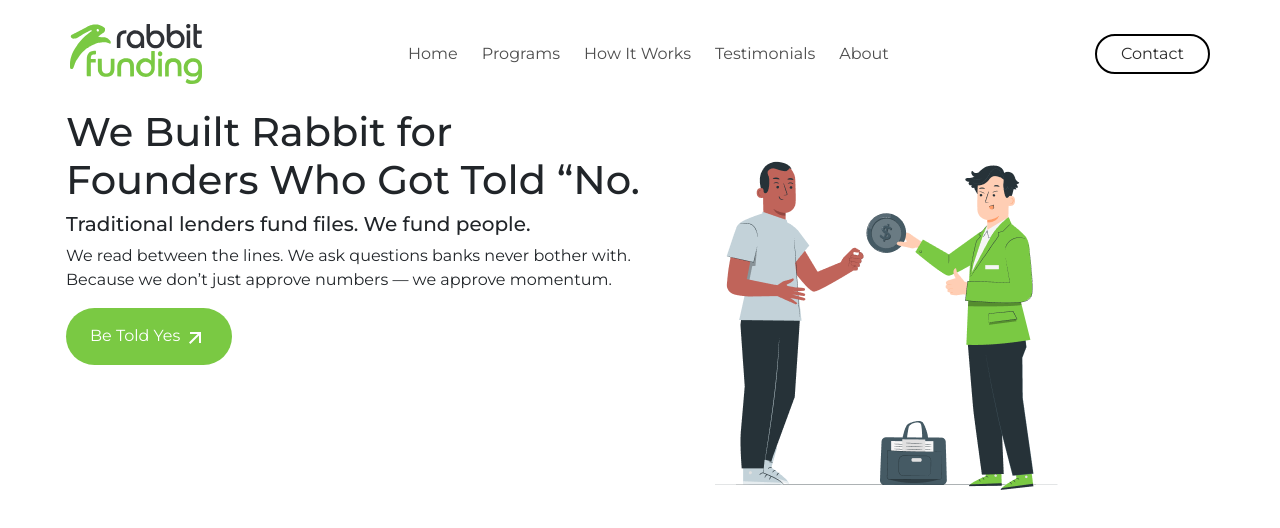
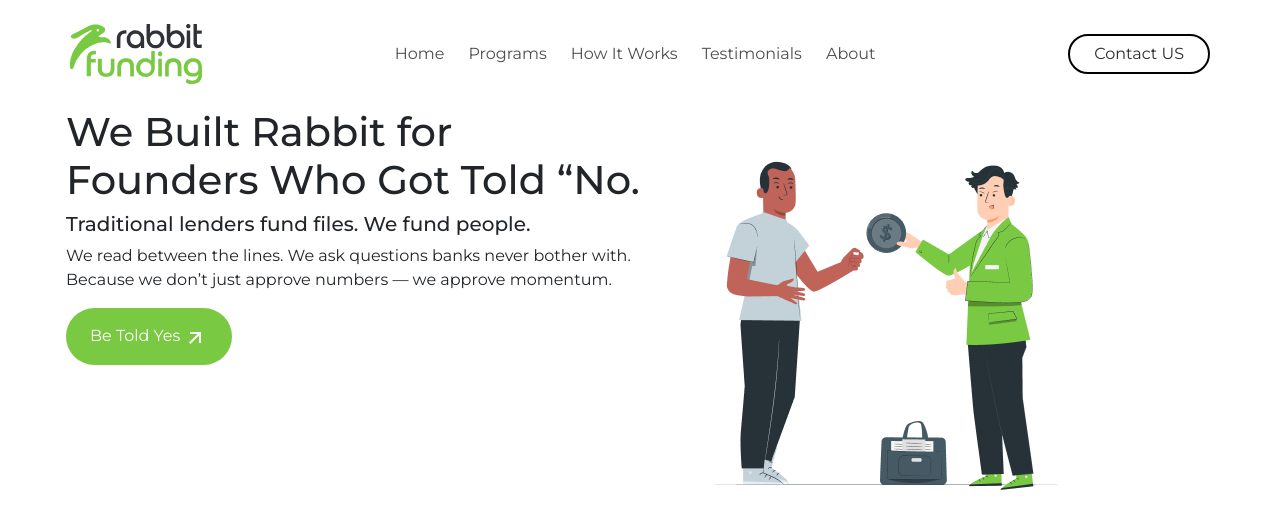
Before and after one commit to pawandelu/rabbit-funding-header, a plain HTML site: page index.html in a window 1280 px wide. Drawn offline with nearby package versions, Linux system fonts and the light colour scheme.

Commit message:
add us in contact button

```diff
--- a/index.html
+++ b/index.html
@@ -107,8 +107,8 @@
                         <a class="text-decoration-none" href="/">About</a>
                     </div>
                 </nav>
-                <button
-                    class="btn px-4 py-9 rounded-5 border-black border-2 d-md-flex d-none m-0 text-nowrap">Contact</button>
+                <button class="btn px-4 py-9 rounded-5 border-black border-2 d-md-flex d-none m-0 text-nowrap">Contact
+                    US</button>
             </div>
         </div>
         <section>
```
